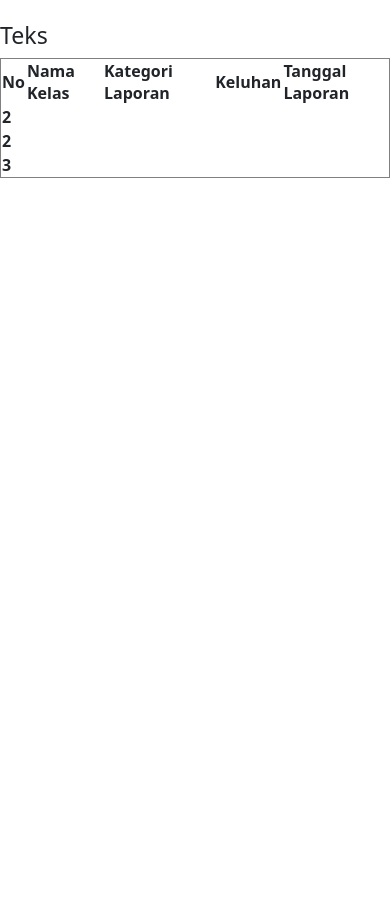
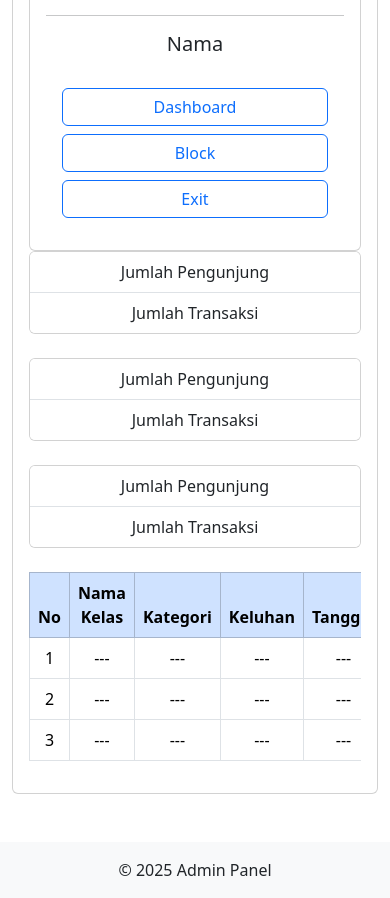
Before and after one commit to ShafnatFR/Kelas-Kita, a PHP site: page /admin.php in a window 390 px wide. Shown: the part 380-1278 px from the top of the page. Before the commit the page ends 558 px from the top, so only its background shows below. Run offline with PHP 8.4, Linux system fonts and the light colour scheme; lists and menus that the app fills with data are empty.

Commit message:
Update admin (add boostrap)

```diff
--- a/dbKelasKita/tbuser.sql
+++ b/dbKelasKita/tbuser.sql
@@ -18,7 +18,7 @@ SET time_zone = "+00:00";
 /*!40101 SET NAMES utf8mb4 */;
 
 --
--- Database: `kelaskita`
+-- Database: `kelasKita`
 --
 
 -- --------------------------------------------------------
--- a/page/admin.php
+++ b/page/admin.php
@@ -1,78 +1,129 @@
+<!DOCTYPE html>
 <html lang="id">
+<head>
     <meta charset="UTF-8">
-    <meta name="viewport" content="width=device-width, initial-scale=1.0" />
+    <meta name="viewport" content="width=device-width, initial-scale=1.0">
+    <title>Halaman Admin</title>
     <link href="https://cdn.jsdelivr.net/npm/bootstrap@5.3.3/dist/css/bootstrap.min.css" rel="stylesheet">
-    <!-- <link href="custom.css" rel="stylesheet"> -->
-    <link rel="stylesheet" href="https://cdnjs.cloudflare.com/ajax/libs/font-awesome/5.15.3/css/all.min.css"/>
-
-    <head>
-        <title>Halaman Admin</title>
+    <link rel="stylesheet" href="https://cdnjs.cloudflare.com/ajax/libs/font-awesome/5.15.3/css/all.min.css">
 </head>
-
 <body>
 
-        <header>
+    <!-- Header -->
+    <header class="bg-primary text-white text-center py-3">
+        <h1>Halaman Admin</h1>
     </header>
 
-        <!-- Side bar -->
-        <ul>
-            <li><img src="" alt="Gambar"></li>
-            <li><h2>Kasih sayang admin</h2></li>
-            <li>Button 1</li>
-            <li>Button 2</li>
-            <li>Button 3</li>
-        </ul>
+    <!-- Konten Utama -->
+    <div class="container mt-5">
+        <div class="card">
+            <div class="card-body">
+
+                <div class="row">
+
+                    <!-- Sidebar -->
+                    <div class="col-md-3">
+                        <div class="card">
+                            <div class="card-body">
+                                <div class="text-center">
+                                    <img src="..." class="card-img-top" alt="Foto Profil">
+                                    <hr class="mb-0">
+                                    <div class="card-body">
+                                        <h5 class="card-title mb-0">Nama</h5>
+                                    </div>
+                                    <div class="d-grid gap-2 p-3">
+                                        <a href="admin.php" class="btn btn-outline-primary">Dashboard</a>
+                                        <a href="admin.php" class="btn btn-outline-primary">Block</a>
+                                        <a href="admin.php" class="btn btn-outline-primary">Exit</a>
+                                    </div>
+                                </div>
+                            </div>
+                </div>
+            </div>
+            <!-- Konten Kanan -->
+            <div class="col-md-9">
+                <div class="row">
 
                     <!-- Card 1 -->
-        <h3>Jumlah Pengunjung</h3>
-        <br>
-        <h3>Jumlah Transaksi</h3>
+                    <div class="col-md-4">
+                        <div class="card mb-4">
+                            <ul class="list-group list-group-flush text-center">
+                                <li class="list-group-item">Jumlah Pengunjung</li>
+                                <li class="list-group-item">Jumlah Transaksi</li>
+                            </ul>
+                        </div>
+                    </div>
 
-        <!-- Card 2 -->
-        <h3>Jumlah Laporan</h3>
-        <br>
-        <h3>Teks</h3>
+                    <div class="col-md-4">
+                        <div class="card mb-4">
+                            <ul class="list-group list-group-flush text-center">
+                                <li class="list-group-item">Jumlah Pengunjung</li>
+                                <li class="list-group-item">Jumlah Transaksi</li>
+                            </ul>
+                        </div>
+                    </div>
 
-        <!-- Card 3 -->
-        <h3>Teks</h3>
-        <br>
-        <h3>Teks</h3>
+                    <div class="col-md-4">
+                        <div class="card mb-4">
+                            <ul class="list-group list-group-flush text-center">
+                                <li class="list-group-item">Jumlah Pengunjung</li>
+                                <li class="list-group-item">Jumlah Transaksi</li>
+                            </ul>
+                        </div>
+                    </div>
+                </div>
 
             <!-- Tabel -->
-        <table border="1">
+            <div class="table-responsive">
+                <table class="table table-bordered text-center">
+                        <thead class="table-primary">
                             <tr>
                                 <th>No</th>
                                 <th>Nama Kelas</th>
-                <th>Kategori Laporan</th>
+                                <th>Kategori</th>
                                 <th>Keluhan</th>
-                <th>Tanggal Laporan</th>
+                                <th>Tanggal</th>
+                            </tr>
+                        </thead>
+                        <tbody>
+                            <tr>
+                                <td>1</td>
+                                <td>---</td>
+                                <td>---</td>
+                                <td>---</td>
+                                <td>---</td>
                             </tr>
                             <tr>
-                <th>2</th>
-                <th></th>
-                <th></th>
-                <th></th>
-                <th></th>
+                                <td>2</td>
+                                <td>---</td>
+                                <td>---</td>
+                                <td>---</td>
+                                <td>---</td>
                             </tr>
                             <tr>
-                <th>2</th>
-                <th></th>
-                <th></th>
-                <th></th>
-                <th></th>
+                                <td>3</td>
+                                <td>---</td>
+                                <td>---</td>
+                                <td>---</td>
+                                <td>---</td>
                             </tr>
-                <tr>
-                <th>3</th>
-                <th></th>
-                <th></th>
-                <th></th>
-                <th></th>
-            </tr>
+                        </tbody>
                     </table>
+                </div>
+            </div>
+        </div>
 
-        <footer>
+            </div> <!-- Tutup col-md-9 -->
+
+        </div> <!-- Tutup row -->
+    </div> <!-- Tutup container -->
+
+    <!-- Footer -->
+    <footer class="bg-light text-center py-3 mt-5">
+        <p class="mb-0">&copy; 2025 Admin Panel</p>
     </footer>
 
+    <!-- JS Bootstrap -->
+    <script src="https://cdn.jsdelivr.net/npm/bootstrap@5.3.3/dist/js/bootstrap.bundle.min.js"></script>
 </body>
-
 </html>
```
Lines whose indentation alone changed are shown as unchanged.
